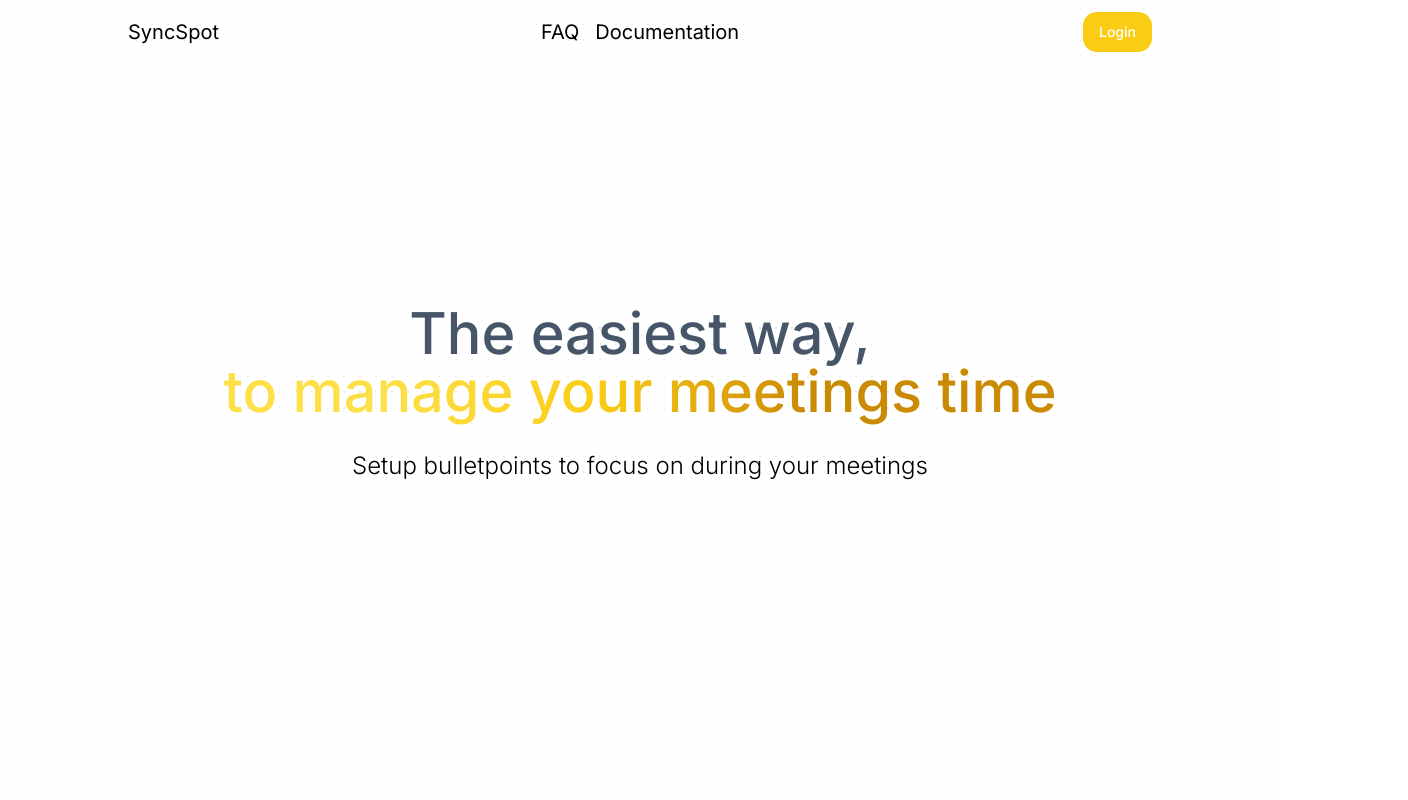
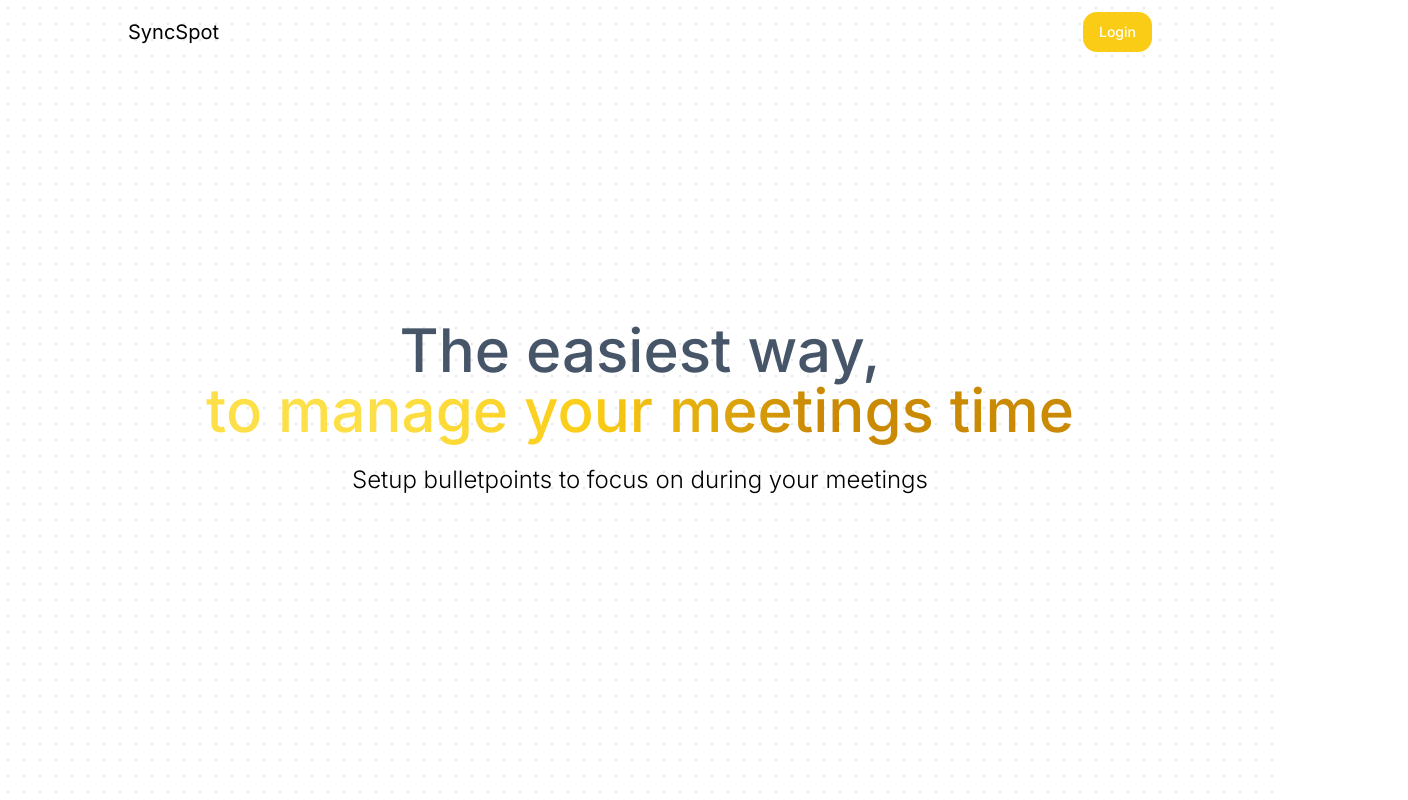
Before and after one commit to The-Sailors/syncspot, a Next.js app: page / in a window 1280 px wide. Shown: the top 800 px of the page, 1408 px wide, since content can reach past the window. Built offline with nearby package versions, Linux system fonts and the light colour scheme.

Commit message:
:sparkles: remove faq and docs | fix font size and motion scale bug

```diff
--- a/src/app/page.tsx
+++ b/src/app/page.tsx
@@ -15,14 +15,6 @@ export default function Home() {
         <header>
           <nav className="mx-auto flex max-w-7xl items-center justify-center px-32 py-3 text-xl">
             <span className="flex-1">SyncSpot</span>
-            <div className="flex items-center justify-center gap-4">
-              <a href="/#faq" className="no-underline hover:underline">
-                FAQ
-              </a>
-              <a href="/#doc" className="no-underline hover:underline">
-                Documentation
-              </a>
-            </div>
             <div className="flex flex-1 justify-end">
               <motion.button
                 whileHover={{ scale: 1.2 }}
@@ -37,17 +29,17 @@ export default function Home() {
         </header>
         <motion.div
           initial={{ scale: 0.8 }}
-          animate={{ opacity: 1, scale: 1.2 }}
+          animate={{ opacity: 1, scale: 1.0 }}
           transition={{ ease: 'easeOut', duration: 1 }}
         >
-          <section className="relative mx-auto flex max-w-5xl flex-col items-center p-8 pb-64 pt-64">
-            <h2 className="flex flex-col text-center text-5xl font-medium text-slate-600 ">
+          <section className="relative mx-auto flex max-w-6xl flex-col items-center p-8 pb-64 pt-64">
+            <h2 className="flex flex-col text-center text-6xl font-medium text-slate-600 ">
               The easiest way,{' '}
               <span className="bg-gradient-to-r from-yellow-300 from-20% via-yellow-400 to-yellow-600 to-70% bg-clip-text pb-6 text-transparent">
                 to manage your meetings time
               </span>
             </h2>
-            <span className="text-xl font-light">
+            <span className="text-2xl font-light">
               Setup bulletpoints to focus on during your meetings
             </span>
           </section>
```
